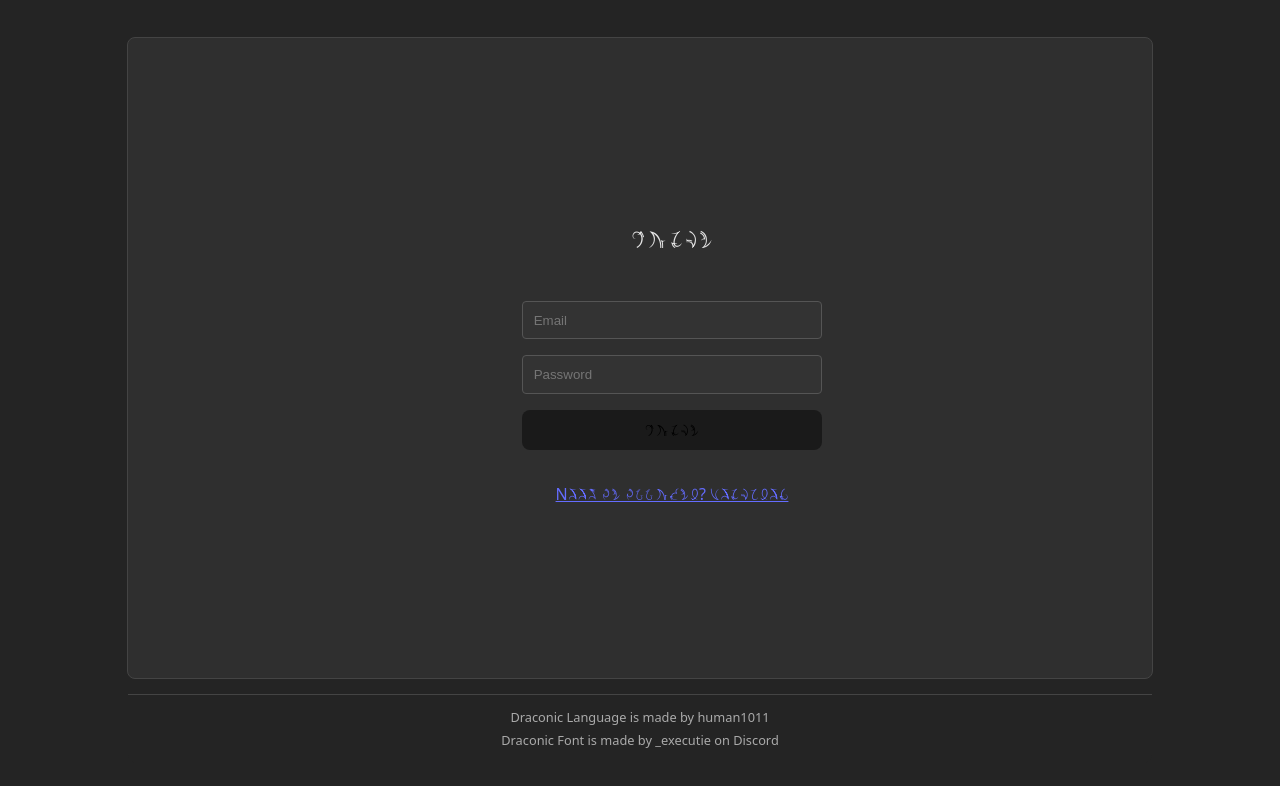
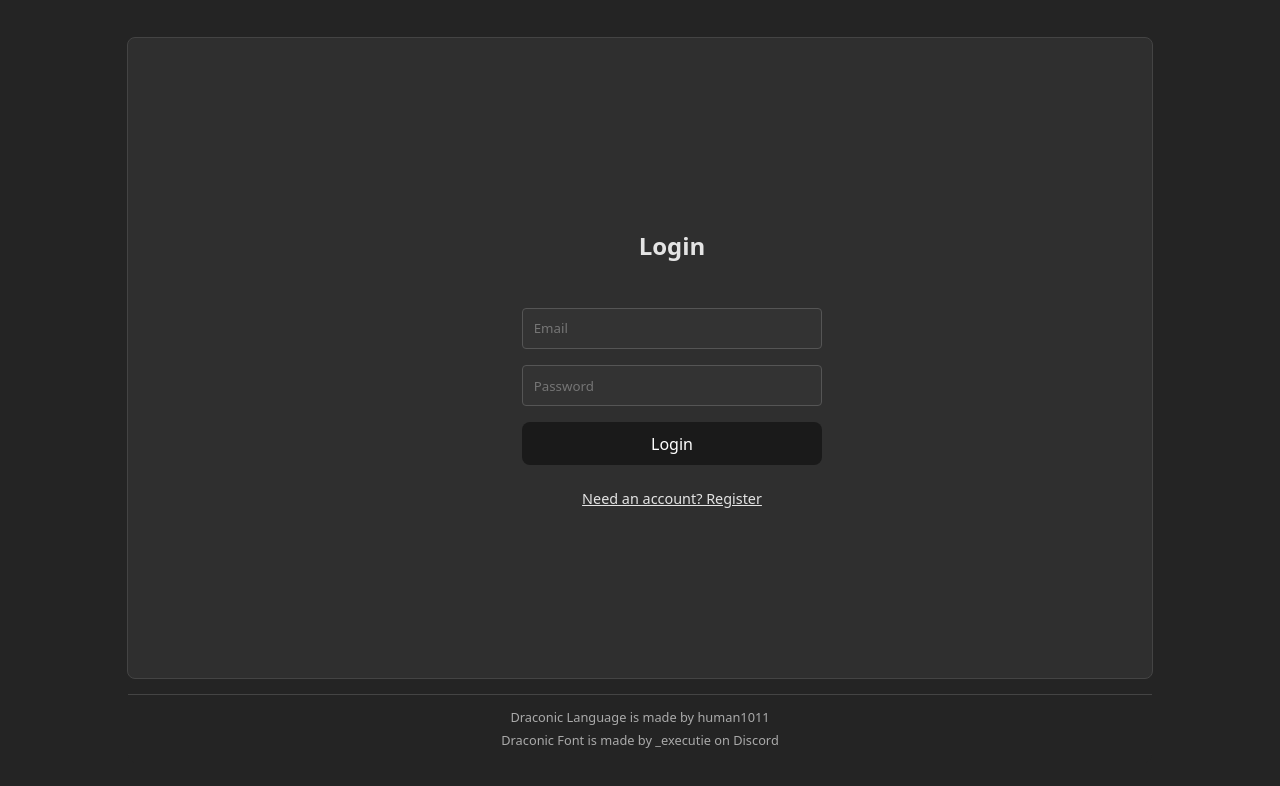
Before and after one commit to supastishn/draconic-chat, a React (Vite) app: page / in a window 1280 px wide. Shown: the top 786 px of the page. Built offline with nearby package versions, Linux system fonts and the light colour scheme; no server answers.

Commit message:
style: Update auth font and color for dark mode

```diff
--- a/src/App.css
+++ b/src/App.css
@@ -111,6 +111,12 @@ h1 { /* This h1 is inside .app-container now */
   gap: 1.5em;
   width: 100%; /* Take full width of app-container */
   height: 100%; /* Take full height of app-container */
+  font-family: system-ui, Avenir, Helvetica, Arial, sans-serif; /* Use system UI font for all auth text */
+}
+
+.auth-container h2 {
+  font-family: inherit; /* Ensure h2 uses the system-ui font from auth-container */
+  /* Color is inherited from .app-container, which is light for dark mode */
 }
 
 .auth-form {
@@ -127,10 +133,30 @@ h1 { /* This h1 is inside .app-container now */
   border-radius: 4px;
   background-color: #333;
   color: rgba(255, 255, 255, 0.87);
+  font-family: inherit; /* Inherit system-ui font from .auth-container */
 }
 
-.auth-form button {
+.auth-form button[type="submit"] { /* Style specifically the submit button */
   width: 100%;
+  font-family: inherit; /* Inherit system-ui font */
+  color: #ffffff; /* Ensure submit button text is white */
+}
+
+/* Style for the "Need an account? Register" / "Already have an account? Login" button */
+.auth-container .link-button {
+  background: none;
+  border: none;
+  color: rgba(255, 255, 255, 0.87); /* Light text color for dark mode */
+  cursor: pointer;
+  text-decoration: underline;
+  font-family: inherit; /* Inherit system-ui font */
+  padding: 0; /* Remove default button padding */
+  font-size: 0.9em; /* Optional: adjust size */
+}
+
+.auth-container .link-button:hover {
+  color: #ffffff; /* Slightly brighter on hover */
+  border-color: transparent; /* Ensure no border appears on hover from global button styles */
 }
 
 /* On-screen Keyboard Styles */
--- a/src/components/Auth.jsx
+++ b/src/components/Auth.jsx
@@ -68,9 +68,8 @@ function Auth({ onLogin }) {
       </form>
       {error && <p style={{ color: 'red' }}>{error}</p>}
       <button
-        className="link-button" // Add a class for styling if needed
+        className="link-button"
         onClick={() => setIsRegistering(!isRegistering)}
-        style={{ background: 'none', border: 'none', color: '#646cff', cursor: 'pointer', textDecoration: 'underline' }}
       >
         {isRegistering ? 'Already have an account? Login' : 'Need an account? Register'}
       </button>
```
